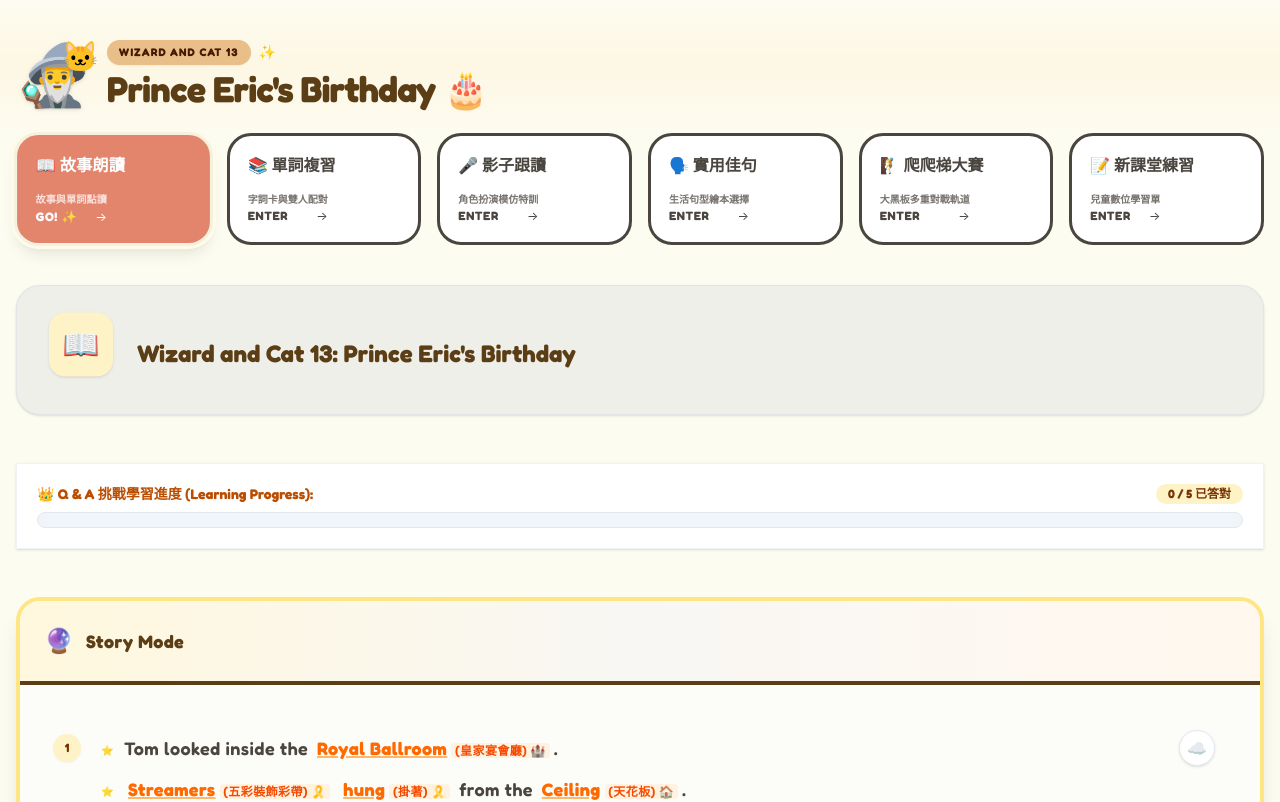
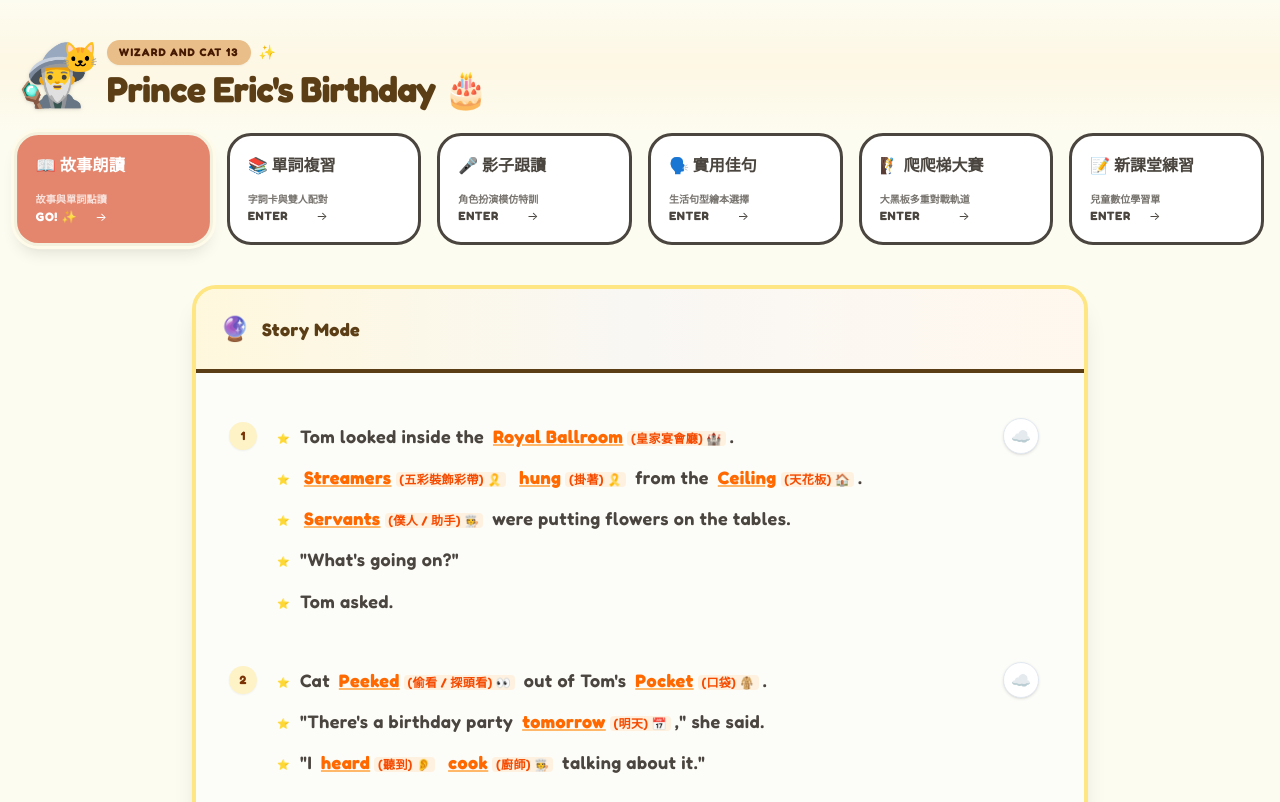
Before and after one commit to tc43023iong-tech/wizardandcat13, a React (Vite) app: page / in a window 1280 px wide. Shown: the top 802 px of the page. Built offline with nearby package versions, Linux system fonts and the light colour scheme.

Commit message:
refactor: simplify StorySection and update layout
Remove redundant progress and header components from StorySection to streamline the UI. Adjust aspect ratio and width for illustration images in UsefulSentences to improve visual consistency.

```diff
--- a/src/components/StorySection.tsx
+++ b/src/components/StorySection.tsx
@@ -165,37 +165,7 @@ export default function StorySection() {
   const progressPercent = (answeredCount / totalQuestions) * 100;
 
   return (
-    <div className="space-y-12">
-      {/* Introduction Banner */}
-      <div className="p-6 md:p-8 rounded-3xl bg-[#efefea] border border-slate-300/40 flex flex-col md:flex-row items-center gap-6 shadow-sm">
-        <div className="w-16 h-16 rounded-2xl bg-amber-100 flex items-center justify-center text-3xl shrink-0 shadow-sm animate-bounce">
-          📖
-        </div>
-        <div className="flex-1">
-          <h2 className="text-2xl font-black text-[#5c3e16] mt-2">
-            Wizard and Cat 13: Prince Eric&#39;s Birthday
-          </h2>
-        </div>
-      </div>
-
-      {/* Progress Bar Widget */}
-      <div className="p-5 bg-white rounded-2.5xl border border-slate-300/30 shadow-sm space-y-2">
-        <div className="flex justify-between items-center text-sm font-extrabold text-[#5c3e16]">
-          <span className="flex items-center gap-1.5 text-amber-700">
-            👑 Q & A 挑戰學習進度 (Learning Progress):
-          </span>
-          <span className="bg-amber-100 text-amber-900 px-3 py-0.5 rounded-full text-xs">
-            {answeredCount} / {totalQuestions} 已答對
-          </span>
-        </div>
-        <div className="w-full bg-slate-100 rounded-full h-4 overflow-hidden p-0.5 border border-slate-200">
-          <div
-            className="bg-gradient-to-r from-amber-400 to-amber-500 h-full rounded-full transition-all duration-500 ease-out"
-            style={{ width: `${progressPercent}%` }}
-          />
-        </div>
-      </div>
-
+    <div className="space-y-8 max-w-4xl mx-auto">
       {/* Main Story Book Card */}
       <div className="bg-white rounded-3xl border-4 border-amber-200 shadow-xl overflow-hidden animate-fade-in">
         {/* Story Board Title */}
--- a/src/components/UsefulSentences.tsx
+++ b/src/components/UsefulSentences.tsx
@@ -96,7 +96,7 @@ export default function UsefulSentences() {
 
               {/* Illustration Frame */}
               {item.image && (
-                <div className="w-full md:w-56 shrink-0 aspect-video md:aspect-square overflow-hidden rounded-2.5xl border-2 border-amber-100 bg-amber-50 shadow-sm relative">
+                <div className="w-full md:w-72 lg:w-80 shrink-0 aspect-video overflow-hidden rounded-2.5xl border-2 border-amber-100 bg-amber-50 shadow-sm relative">
                   <img
                     src={item.image}
                     alt={item.sentence}
```
